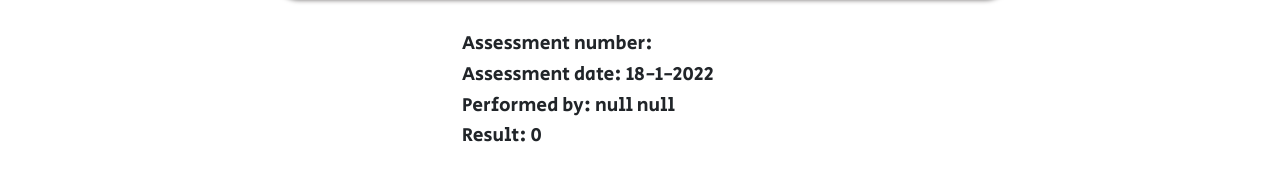
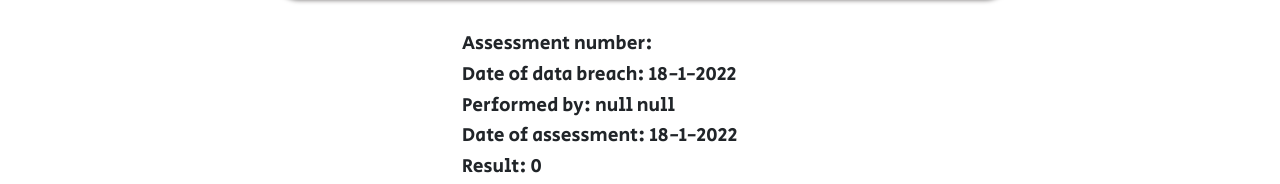
Before and after one commit to AccieTheKing/data_breach_assessment, a React (Create React App) app: page /history/1 in a window 1280 px wide. Shown: the part 251-435 px from the top of the page. Built offline with nearby package versions, Linux system fonts and the light colour scheme; no server answers.

Commit message:
Added date of data breach

```diff
--- a/src/components/historypage/historypage.tsx
+++ b/src/components/historypage/historypage.tsx
@@ -73,13 +73,12 @@ const Historypage = () => {
       setUsedData(data.current);
    };
 
-
    //filtInsignificant: Filters all assessments to get the assessments with the result "insignificant". Used in the filterResult function.
    function filtInsignificant() {
       const insignificant = data.current.filter(
          (historyData: DB_Assessment) => historyData.resultText === ASSESSMENT_IMPACT_TITLE.NONE
       );
-      return insignificant
+      return insignificant;
    }
 
    //filtLow: Filters all assessments to get the assessments with the result "low". Used in the filterResult function.
@@ -145,15 +144,15 @@ const Historypage = () => {
                      </svg>
                   </button>
                   <ul className="dropdown-menu" aria-labelledby="dropdownMenuButton1">
-                  <li>
+                     <li>
                         <div className="dropdown-item">
                            <label htmlFor="checkbox_insignificant">
                               <input
                                  ref={nullCheck}
-                                 name="low"
+                                 name="insignificant"
                                  className="form-check-input"
                                  type="checkbox"
-                                 id="checkbox_low"
+                                 id="checkbox_insignificant"
                                  onChange={filtInsignificant}
                                  value="insignificant"
                               />
@@ -270,11 +269,9 @@ const Historypage = () => {
                   if (
                      val.assessor.firstName.toLocaleLowerCase().includes(searchTerm.toLowerCase()) ||
                      val.assessor.lastName.toLocaleLowerCase().includes(searchTerm.toLowerCase()) ||
-                     searchTerm
-                        .toLowerCase()
-                        .includes(
-                           `${val.assessor.firstName.toLocaleLowerCase()} ${val.assessor.lastName.toLocaleLowerCase()}`
-                        ) ||
+                     `${val.assessor.firstName.toLocaleLowerCase()} ${val.assessor.lastName.toLocaleLowerCase()}`
+                        .toLocaleLowerCase()
+                        .includes(searchTerm.toLowerCase()) ||
                      new Date(val.assessmentDate)
                         .toLocaleDateString('nl')
                         .includes(searchTerm.toLowerCase()) ||
--- a/src/components/resultpage/Result.page.tsx
+++ b/src/components/resultpage/Result.page.tsx
@@ -8,6 +8,7 @@ import getCurrentAssessment, {
    assessmentIncidentNumberState,
    assessmentNoteState,
    ASSESSMENT_IMPACT_TITLE,
+   dataBreachDateState,
    resultTextState,
 } from '../../providers/assessment';
 import assessorState from '../../providers/assessor';
@@ -64,6 +65,7 @@ const Resultpage: React.FC = () => {
    const params = useParams<{ id: string }>();
    const setAnswers = useSetRecoilState<ICurrentAssessmentAnswers[]>(assessmentAnswersState);
    const setAssessmentDate = useSetRecoilState<string>(assessmentDateState);
+   const setDatabreachDate = useSetRecoilState<string | null>(dataBreachDateState);
    const setAssessmentNote = useSetRecoilState<string>(assessmentNoteState);
    const setIncidentNumber = useSetRecoilState<string | undefined>(assessmentIncidentNumberState);
    const setImpactNumber = useSetRecoilState<number>(assessmentImpactNumberState);
@@ -76,7 +78,6 @@ const Resultpage: React.FC = () => {
 
    switch (true) {
       case SL <= 0:
-         // eslint-disable-next-line react-hooks/exhaustive-deps
          title = ASSESSMENT_IMPACT_TITLE.NONE;
          break;
       case SL > 0 && SL < 2:
@@ -114,13 +115,14 @@ const Resultpage: React.FC = () => {
 
             setAnswers(answers);
             setAssessmentDate(assessment.assessmentDate);
+            setDatabreachDate(assessment.databreachDate);
             setIncidentNumber(assessment.incidentNr);
             setImpactNumber(assessment.resultNumber);
             setAssessorData({
                firstName: assessment.assessor.firstName,
                lastName: assessment.assessor.lastName,
             });
-            // console.log(assessment);
+
             if (assessment.note && assessment.note.length > 0) {
                setAssessmentNote(assessment.note[0].notesText);
             }
@@ -151,11 +153,16 @@ const Resultpage: React.FC = () => {
                   <div className="assessor_info_container">
                      <p>Assessment number: {currentAssessment.incidentNumber}</p>
                      <p>
-                        Assessment date:{' '}
+                        Date of data breach:{' '}
                         {currentAssessment.dataBreachDate &&
                            new Date(currentAssessment.dataBreachDate).toLocaleDateString('nl')}
                      </p>
                      <p>Performed by: {`${assessor.firstName} ${assessor.lastName}`}</p>
+                     <p>
+                        Date of assessment:{' '}
+                        {currentAssessment.assessmentDate &&
+                           new Date(currentAssessment.assessmentDate).toLocaleDateString('nl')}
+                     </p>
                      <p>Result: {`${currentAssessment.impactScore}`}</p>
                   </div>
                </div>
```
